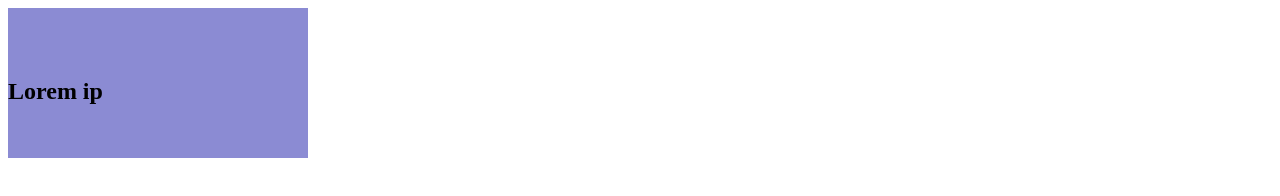
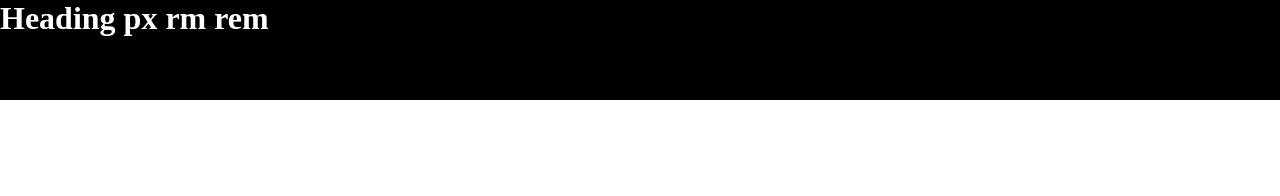
Before and after one commit to Manishakashyap/WEBDEV2021, a plain HTML site: page index.html in a window 1280 px wide. Drawn offline with Linux system fonts and the light colour scheme.

Commit message:
px rem rm

```diff
--- a/index.html
+++ b/index.html
@@ -7,41 +7,29 @@
     <meta name="viewport" content="width=device-width, initial-scale=1.0">
     <title>FULLSTACK 2021 CSS</title>
     <style>
-       .background{
-           background-color: rgb(139, 139, 211);
-           width: 300px;
-           height: 150px;
-           /* border: 2px solid blue; */
-           padding-top:50px ;
-           padding-bottom: 50px;
-           box-sizing: border-box;
-           margin-right:1000000px;
+        *{
+            margin: 0px;
+            padding:0px;
+            box-sizing: border-box;
+        }
+       .parent{
+           background-color: black;
+           height: 100px;
+           color:#ffff;
+           /* font-size: 2.5rem; */
+           font-size: 1em;
        }
 
-        /* div{
-            background-color: cyan;
-        } */
     </style>
 
 </head>
 
 <body>
-    <div class="background">
-        <h2>Lorem ip</h2>
-    </div>
-    <!-- <span class="background"></span>
-    <table class="background">
-        <tr>
-            <td>one</td>
-            <td>two</td>
-        </tr>
-        <tr>
-            <td>three</td>
-            <td>four</td>
-        </tr>
-    </table>
-    <a href="" class="background">lorem</a>
-    <b class="background">bold</b> -->
+<div class="parent">
+    <h1>Heading
+        px rm rem
+    </h1>
+</div>
 </body>
 
 </html>
```
